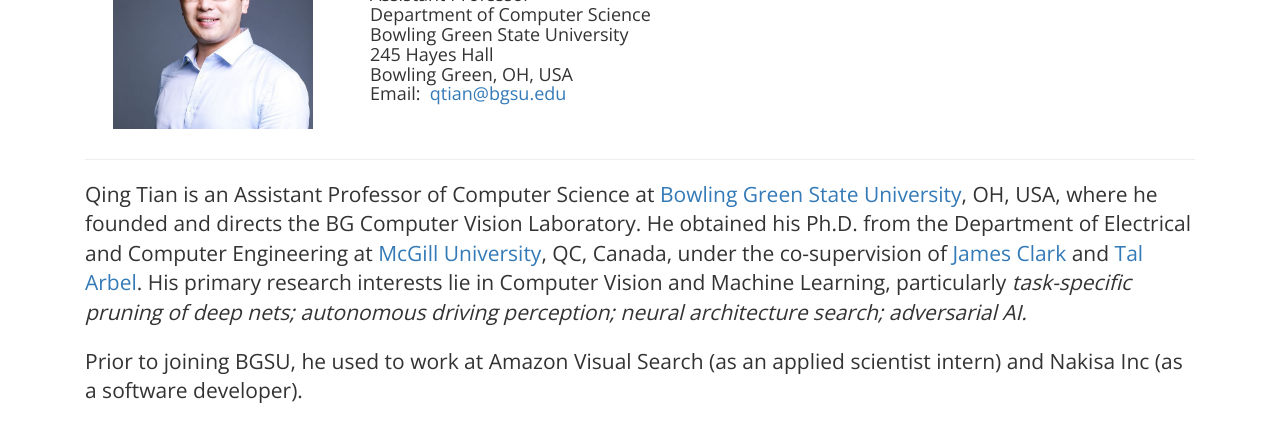
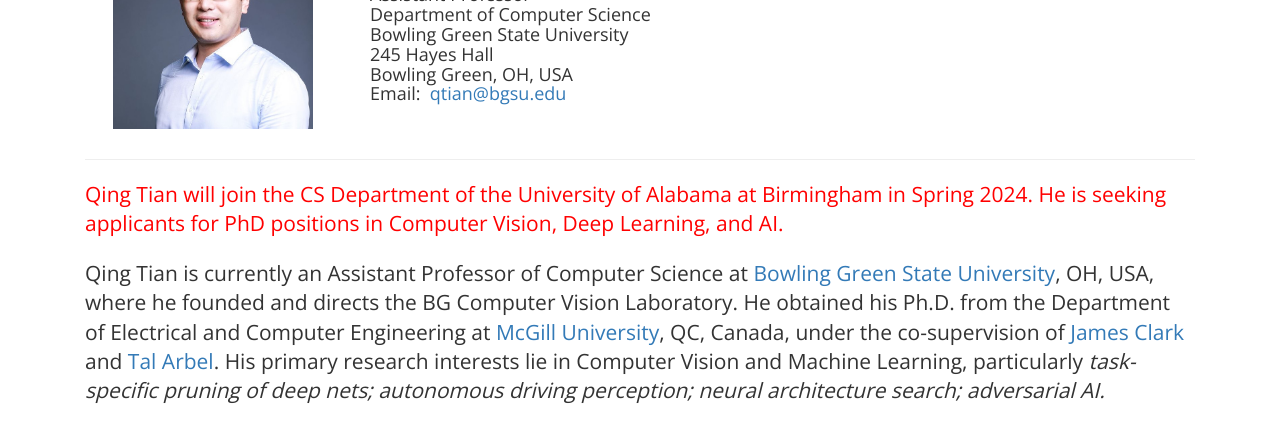
Before and after one commit to qtianreal/qtianreal.github.io, a plain HTML site: page index.html in a window 1280 px wide. Shown: the part 111-534 px from the top of the page. Drawn offline with nearby package versions, Linux system fonts and the light colour scheme; files whose address does not match are found by name.

Commit message:
20231102 updates

```diff
--- a/index.html
+++ b/index.html
@@ -153,8 +153,11 @@
 
             <div class="allshow" style="display:none;" id="tab-1-content">
             <hr class="star-primary">
+            <p style="color:red;" class="lead">
+            Qing Tian will join the CS Department of the University of Alabama at Birmingham in Spring 2024. He is seeking applicants for PhD positions in Computer Vision, Deep Learning, and AI.
+			</p>
             <p class="lead">
-            Qing Tian is an Assistant Professor of Computer Science at <a target="_blank" href="https://www.bgsu.edu/">Bowling Green State University</a>, OH, USA, where he founded and directs the BG Computer Vision Laboratory. He obtained his Ph.D. from the Department of Electrical and Computer Engineering at <a href="https://www.mcgill.ca/" target="_blank">McGill University</a>, QC, Canada, under the co-supervision of <a href="http://www.cim.mcgill.ca/~clark/" target="_blank">James Clark</a> and <a href="https://www.cim.mcgill.ca/~arbel/" target="_blank">Tal Arbel</a>. His primary research interests lie in Computer Vision and Machine Learning, particularly <i>task-specific pruning of deep nets; autonomous driving perception; neural architecture search; adversarial AI.</i>
+            Qing Tian is currently an Assistant Professor of Computer Science at <a target="_blank" href="https://www.bgsu.edu/">Bowling Green State University</a>, OH, USA, where he founded and directs the BG Computer Vision Laboratory. He obtained his Ph.D. from the Department of Electrical and Computer Engineering at <a href="https://www.mcgill.ca/" target="_blank">McGill University</a>, QC, Canada, under the co-supervision of <a href="http://www.cim.mcgill.ca/~clark/" target="_blank">James Clark</a> and <a href="https://www.cim.mcgill.ca/~arbel/" target="_blank">Tal Arbel</a>. His primary research interests lie in Computer Vision and Machine Learning, particularly <i>task-specific pruning of deep nets; autonomous driving perception; neural architecture search; adversarial AI.</i>
 			</p>
 
 			<p>
@@ -303,7 +306,7 @@
 <footer>
     <small>
     <center>
-        Last update: Oct. 23, 2023. Credits: AR template
+        Last update: Nov. 2, 2023. Credits: AR template
     <a onclick="javascript:$('#credit').toggle();"><img border="0" src="images/ccby.png"/></a>
     <div style="display:none;" id="credit">[AR template available under Creative Commons CC BY 4.0 licence:
     <a href="https://github.com/dmsl/academic-responsive-template"_blank">
```
